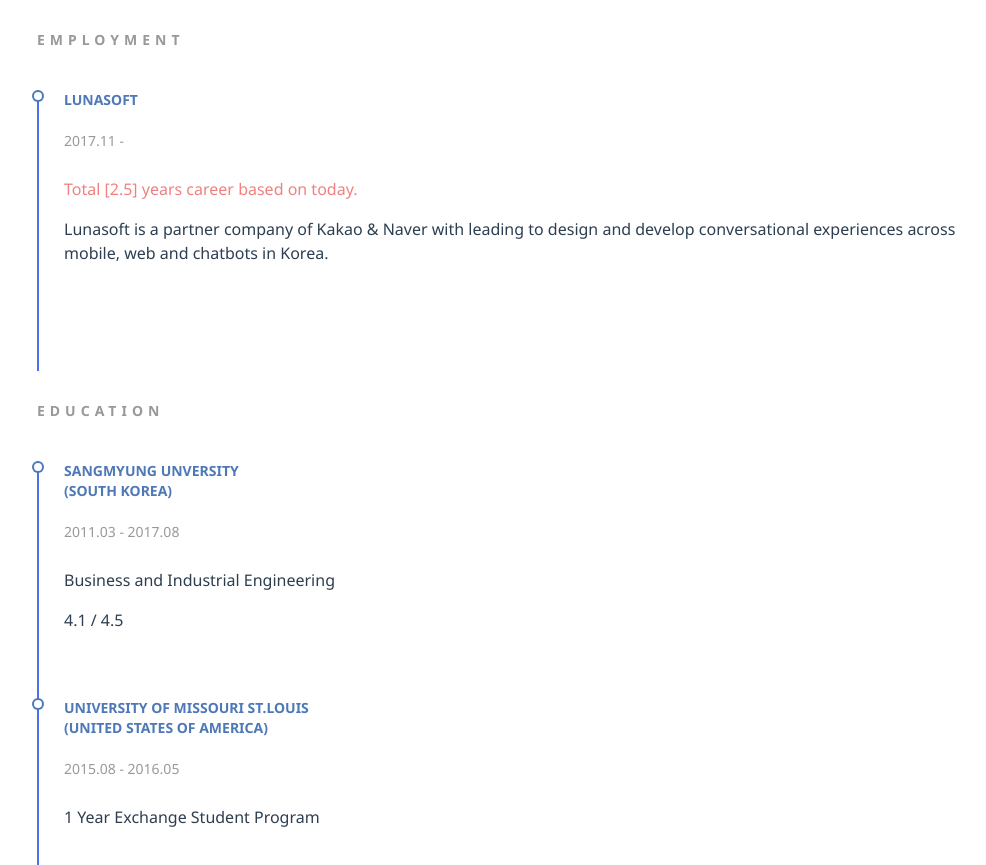
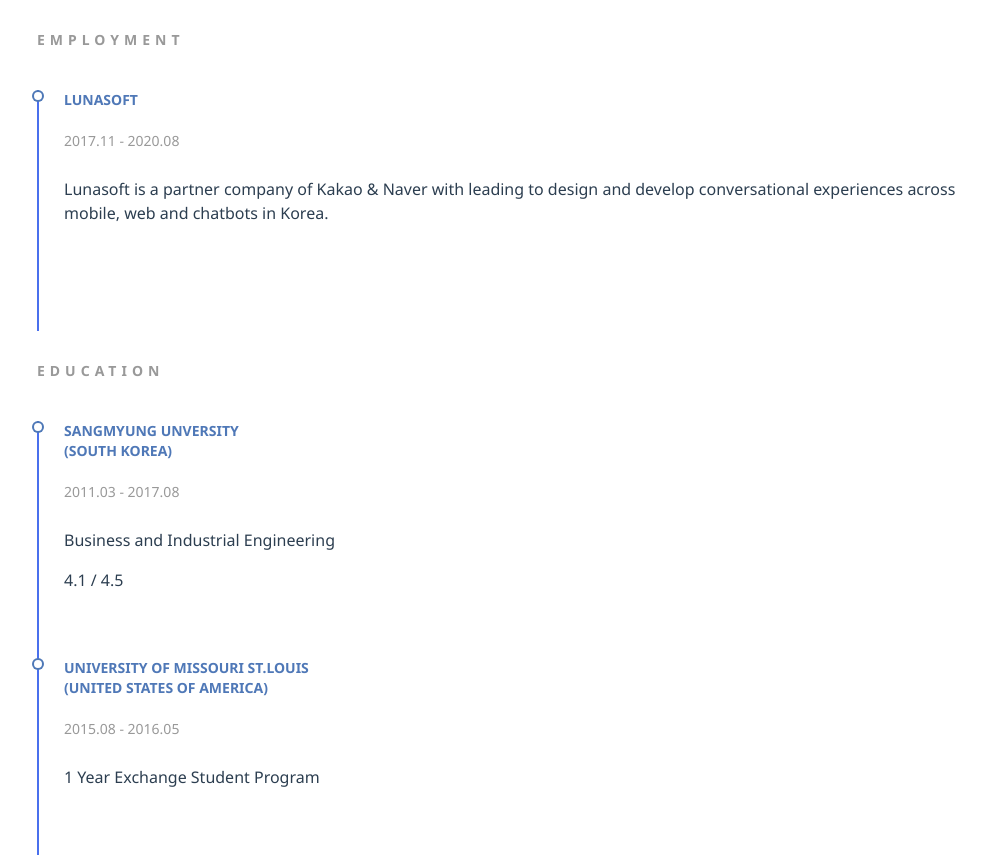
Before and after one commit to heykkyu/a-front-dev, a Vue app: page / in a window 1280 px wide. Shown: the part 780-1645 px from the top of the page, without its empty margins (48-1034 px from the left). Built offline with nearby package versions, Linux system fonts and the light colour scheme; no server answers.

Commit message:
edited current company info

```diff
--- a/src/components/Profile.vue
+++ b/src/components/Profile.vue
@@ -6,10 +6,7 @@
         <div class="resume-list__block">
           <p class="resume-list__block-title">Lunasoft</p>
           <p class="resume-list__block-date">
-            2017.11 -
-          </p>
-          <p class="cal-date">
-            Total [{{careerPeriod}}] years career based on today.
+            2017.11 - 2020.08
           </p>
           <p>Lunasoft is a partner company of Kakao & Naver with leading to design and develop conversational experiences across mobile, web and chatbots in Korea.</p>
           <p>
@@ -82,18 +79,3 @@
   }
 }
 </style>
-
-<script>
-export default {
-  computed: {
-    careerPeriod () {
-      var now = new Date();
-      var cri = new Date(2017,11,27);
-
-      const year = now.getFullYear() - cri.getFullYear() -1;
-      const month = Math.abs(now.getMonth() - (cri.getMonth() + 1));
-      return `${year}.${month}`;
-    }
-  }
-}
-</script>
```
